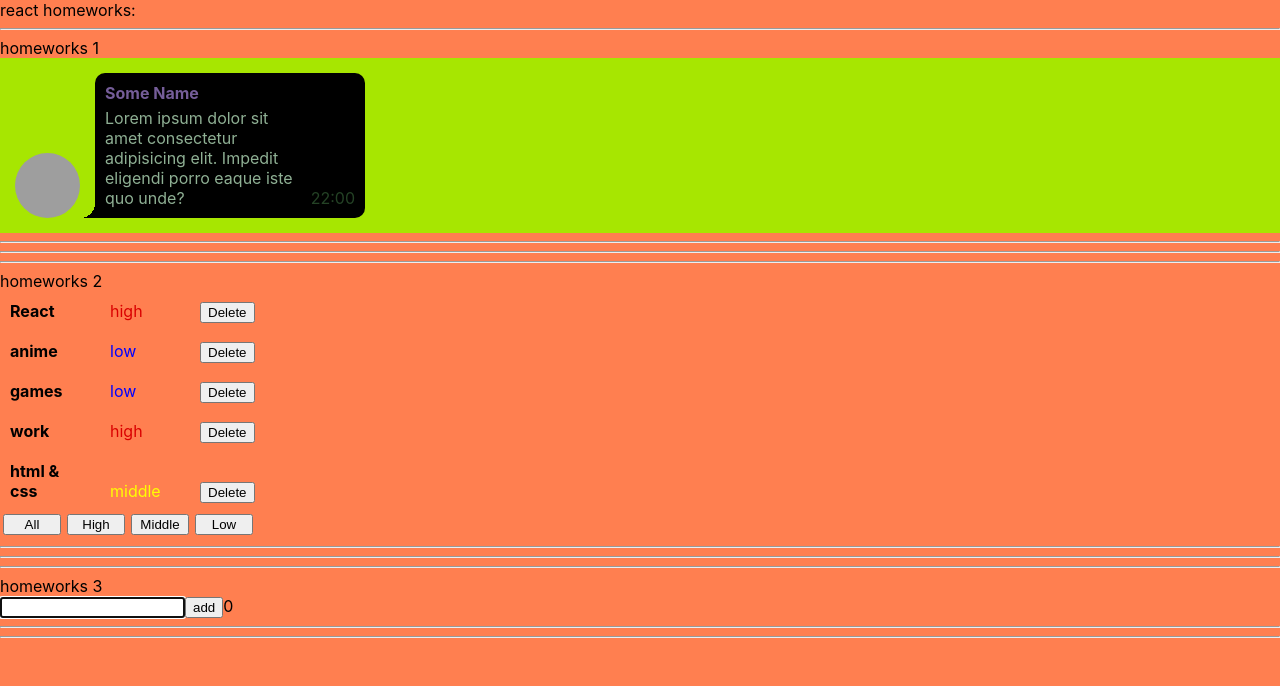
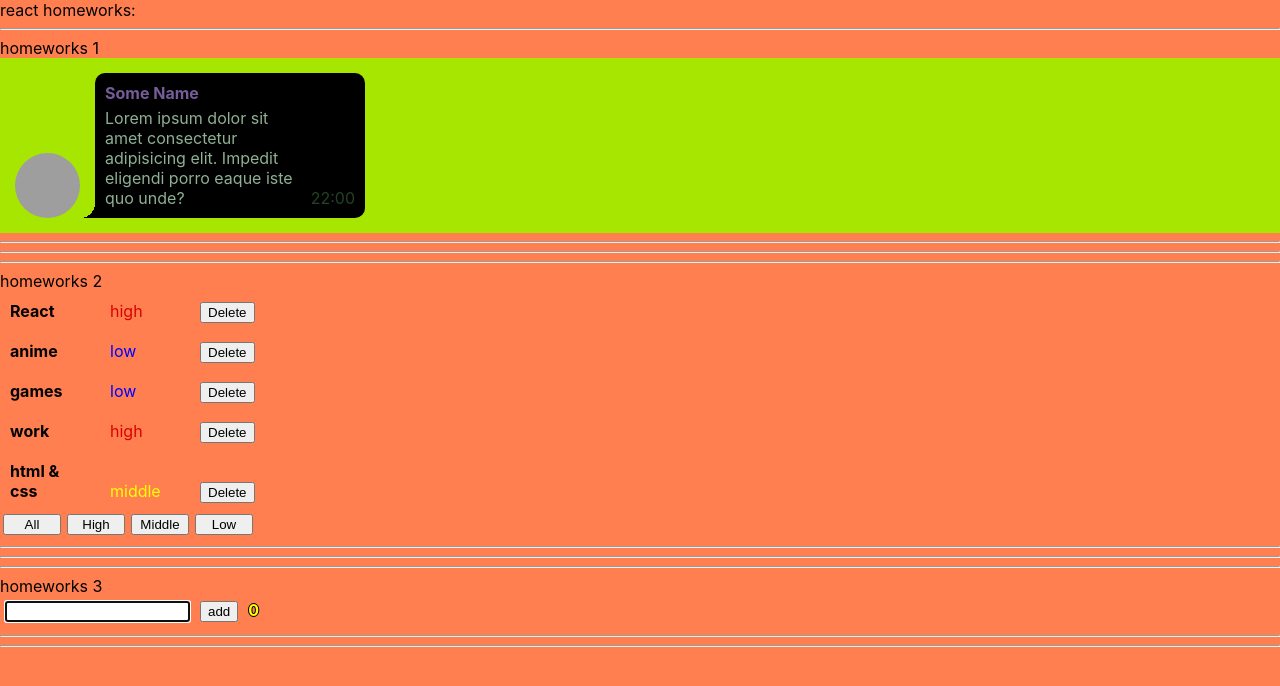
Before and after one commit to m1rade/react-homework, a React (Create React App) app: page / in a window 1280 px wide. Shown: the top 686 px of the page. Built offline with nearby package versions, Linux system fonts and the light colour scheme; grey boxes are pictures that could not be loaded.

Commit message:
Added style

```diff
--- a/src/p2-homeworks/h3/Greeting.module.css
+++ b/src/p2-homeworks/h3/Greeting.module.css
@@ -1,6 +1,11 @@
+.input {
+    margin: 5px;
+}
+
 .error {
     outline: none;
     border: 3px solid rgb(220, 0, 0);
+    margin: 10px;
 }
 
 .error_message {
@@ -8,3 +13,14 @@
     font-weight: bold;
     text-shadow: 1px 0 0 #000, 0 -1px 0 #000, 0 1px 0 #000, -1px 0 0 #000;
 }
+
+.add_user_button {
+    margin: 5px;
+}
+
+.total_users {
+    color: yellow;
+    font-weight: bold;
+    margin: 5px;
+    text-shadow: 1px 0 0 #000, 0 -1px 0 #000, 0 1px 0 #000, -1px 0 0 #000;
+}
--- a/src/p2-homeworks/h3/Greeting.tsx
+++ b/src/p2-homeworks/h3/Greeting.tsx
@@ -14,15 +14,15 @@ type GreetingPropsType = {
 const Greeting: React.FC<GreetingPropsType> = (
     {name, setNameCallback, addUser, error, totalUsers, addUserOnKey} // деструктуризация пропсов
 ) => {
-    const inputClass = error ? s.error : ""; // need to fix with (?:)
+    const inputClass = error ? s.error + ' ' + s.input : s.input;
 
     return (
         <div>
             <input value={name} onChange={setNameCallback} className={inputClass} onKeyDown={addUserOnKey}
                    autoFocus={true}/>
-            <span className={s.error_message}>{error}</span>
-            <button onClick={addUser}>add</button>
-            <span>{totalUsers}</span>
+            <button className={s.add_user_button} onClick={addUser}>add</button>
+            <span className={s.total_users}>{totalUsers}</span>
+            <div className={s.error_message}>{error}</div>
         </div>
     )
 }
--- a/src/p2-homeworks/h3/GreetingContainer.tsx
+++ b/src/p2-homeworks/h3/GreetingContainer.tsx
@@ -25,7 +25,7 @@ const GreetingContainer: React.FC<GreetingContainerPropsType> = ({users, addUser
         // check invalid input
         const trimmedName = name.trim();
         if (trimmedName) {
-            alert(`Hello ${name} !`);
+            alert(`Hello ${name}!`);
             setName("");
             addUserCallback(trimmedName);
         } else {
```
